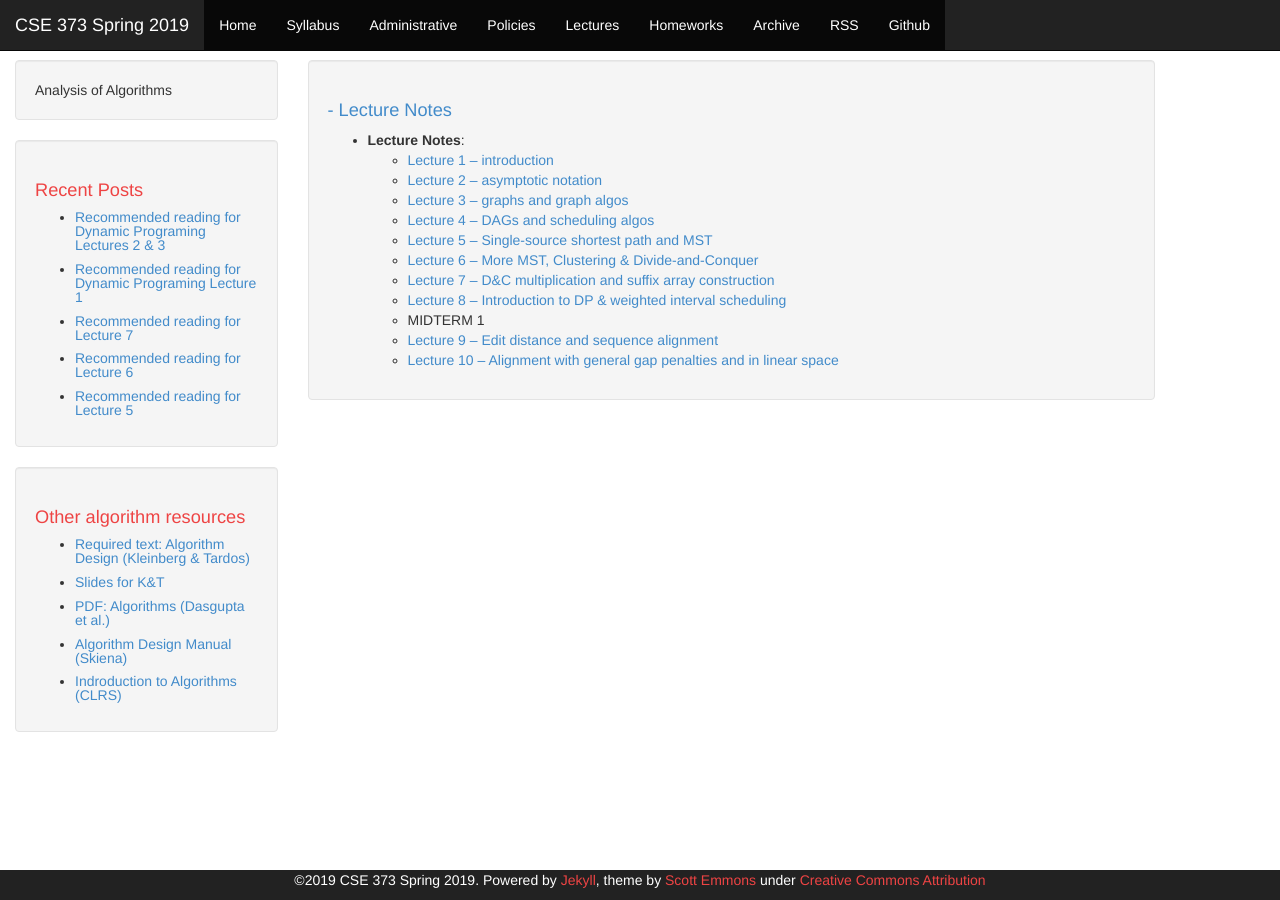
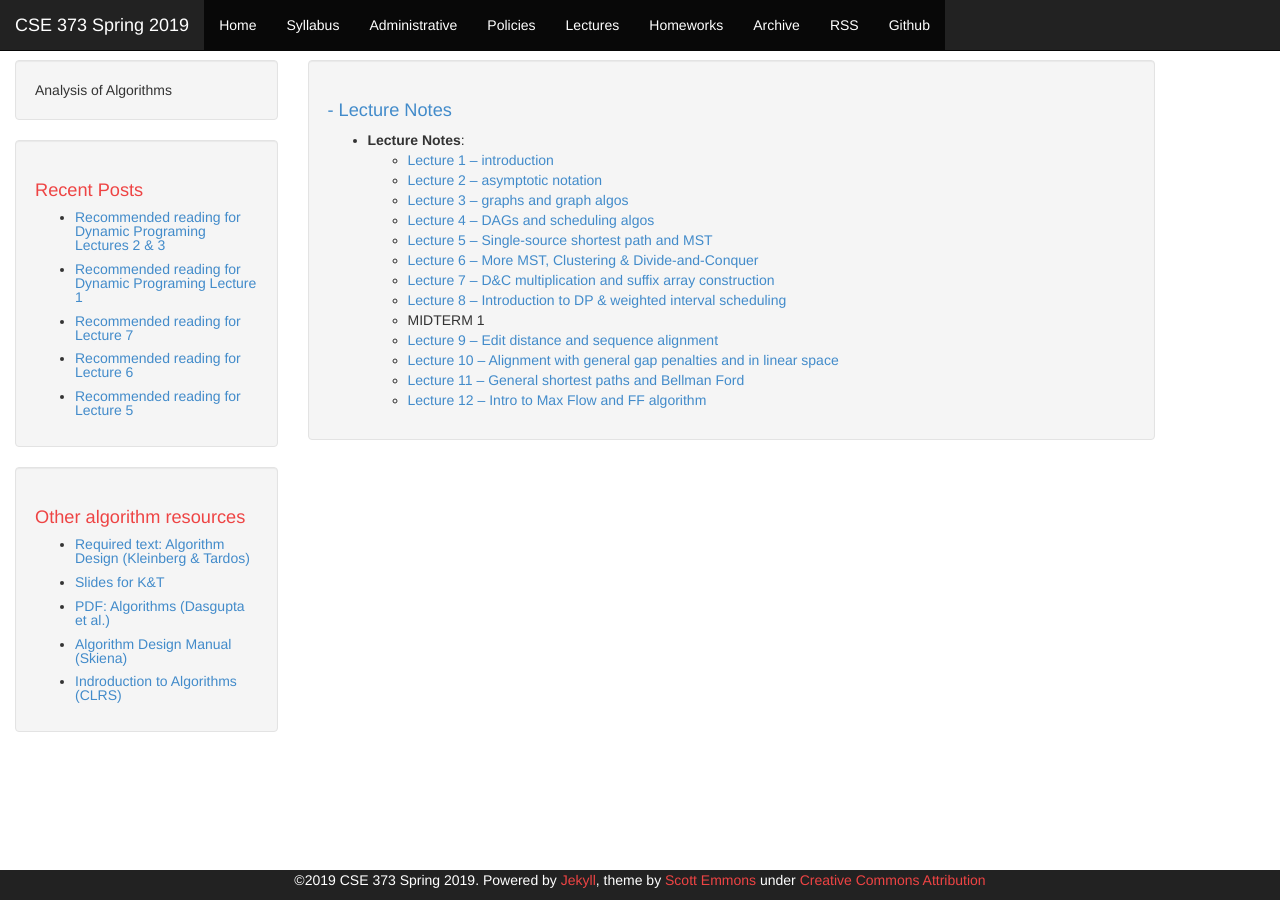
Before and after one commit to rob-p/CSE373S19, a Jekyll site: the page built from lectures.md, in a window 1280 px wide. Built offline with Jekyll 4.4.1, drawn with Linux system fonts in a browser that asks for light colours.

Commit message:
add BF and FF

```diff
--- a/lectures.md
+++ b/lectures.md
@@ -16,6 +16,8 @@ published: true
     * MIDTERM 1
     * [Lecture 9 -- Edit distance and sequence alignment][9]
     * [Lecture 10 -- Alignment with general gap penalties and in linear space][10]
+    * [Lecture 11 -- General shortest paths and Bellman Ford][11]
+    * [Lecture 12 -- Intro to Max Flow and FF algorithm][12]
 
 
 
@@ -30,3 +32,5 @@ published: true
 [8]:{{ site.url }}/notes/Lec8.pdf
 [9]:{{ site.url }}/notes/Lec9.pdf
 [10]:{{ site.url }}/notes/Lec10.pdf
+[11]:{{ site.url }}/notes/Lec11.pdf
+[12]:{{ site.url }}/notes/Lec12.pdf
```
Also changed, not shown: 2 other files.
